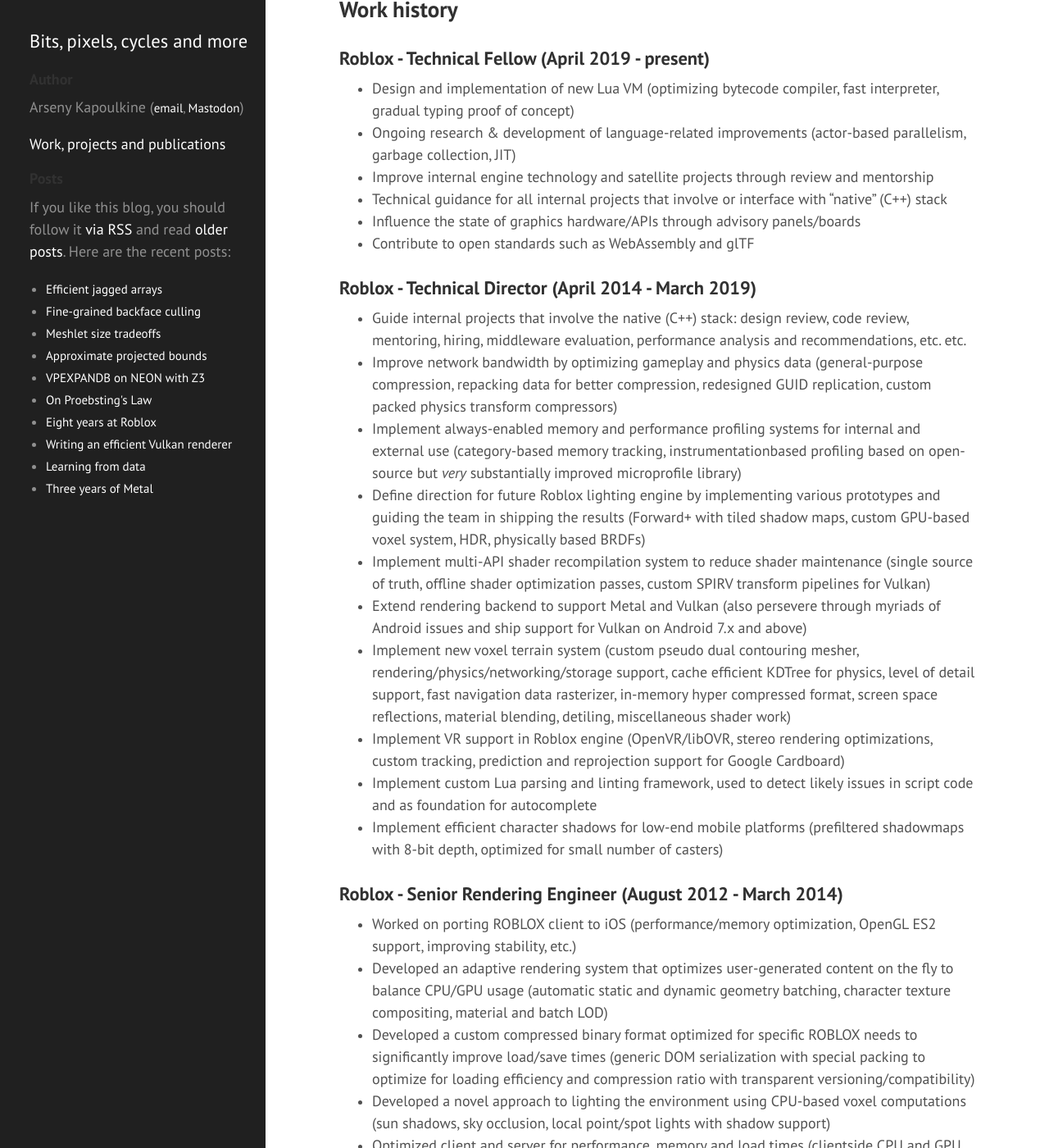
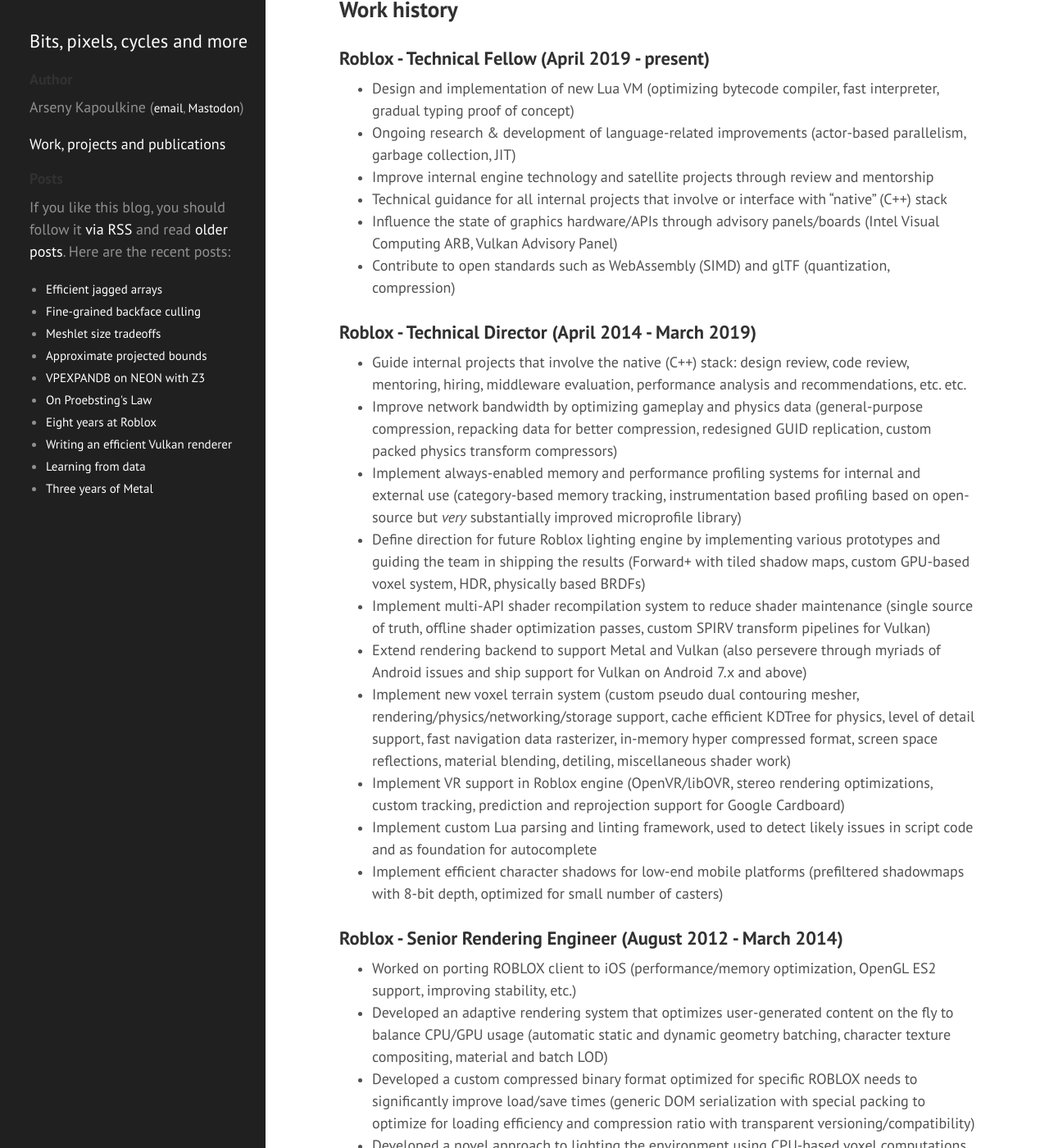
Before and after one commit to zeux/zeux.github.io, a Jekyll site: the page built from resume.md, in a window 1280 px wide and 1400 px high, scrolled down 261 px. Shown: the whole window at 82% size. Built offline with Jekyll 4.4.1, drawn with Linux system fonts in a browser that asks for light colours; some of the changed text lies outside the part shown.

Commit message:
Wording cleanup

```diff
--- a/resume.md
+++ b/resume.md
@@ -15,14 +15,14 @@
 - Ongoing research & development of language-related improvements (actor-based parallelism, garbage collection, JIT)
 - Improve internal engine technology and satellite projects through review and mentorship
 - Technical guidance for all internal projects that involve or interface with "native" (C++) stack
-- Influence the state of graphics hardware/APIs through advisory panels/boards
-- Contribute to open standards such as WebAssembly and glTF
+- Influence the state of graphics hardware/APIs through advisory panels/boards (Intel Visual Computing ARB, Vulkan Advisory Panel)
+- Contribute to open standards such as WebAssembly (SIMD) and glTF (quantization, compression)
 
 ### Roblox - Technical Director (April 2014 - March 2019)
 
 - Guide internal projects that involve the native (C++) stack: design review, code review, mentoring, hiring, middleware evaluation, performance analysis and recommendations, etc. etc.
 - Improve network bandwidth by optimizing gameplay and physics data (general-purpose compression, repacking data for better compression, redesigned GUID replication, custom packed physics transform compressors)
-- Implement always-enabled memory and performance profiling systems for internal and external use (category-based memory tracking, instrumentationbased profiling based on open-source but *very* substantially improved microprofile library)
+- Implement always-enabled memory and performance profiling systems for internal and external use (category-based memory tracking, instrumentation based profiling based on open-source but *very* substantially improved microprofile library)
 - Define direction for future Roblox lighting engine by implementing various prototypes and guiding the team in shipping the results (Forward+ with tiled shadow maps, custom GPU-based voxel system, HDR, physically based BRDFs)
 - Implement multi-API shader recompilation system to reduce shader maintenance (single source of truth, offline shader optimization passes, custom SPIRV transform pipelines for Vulkan)
 - Extend rendering backend to support Metal and Vulkan (also persevere through myriads of Android issues and ship support for Vulkan on Android 7.x and above)
```
Also changed, not shown: other parts of resume.md (+1 -1 lines).
